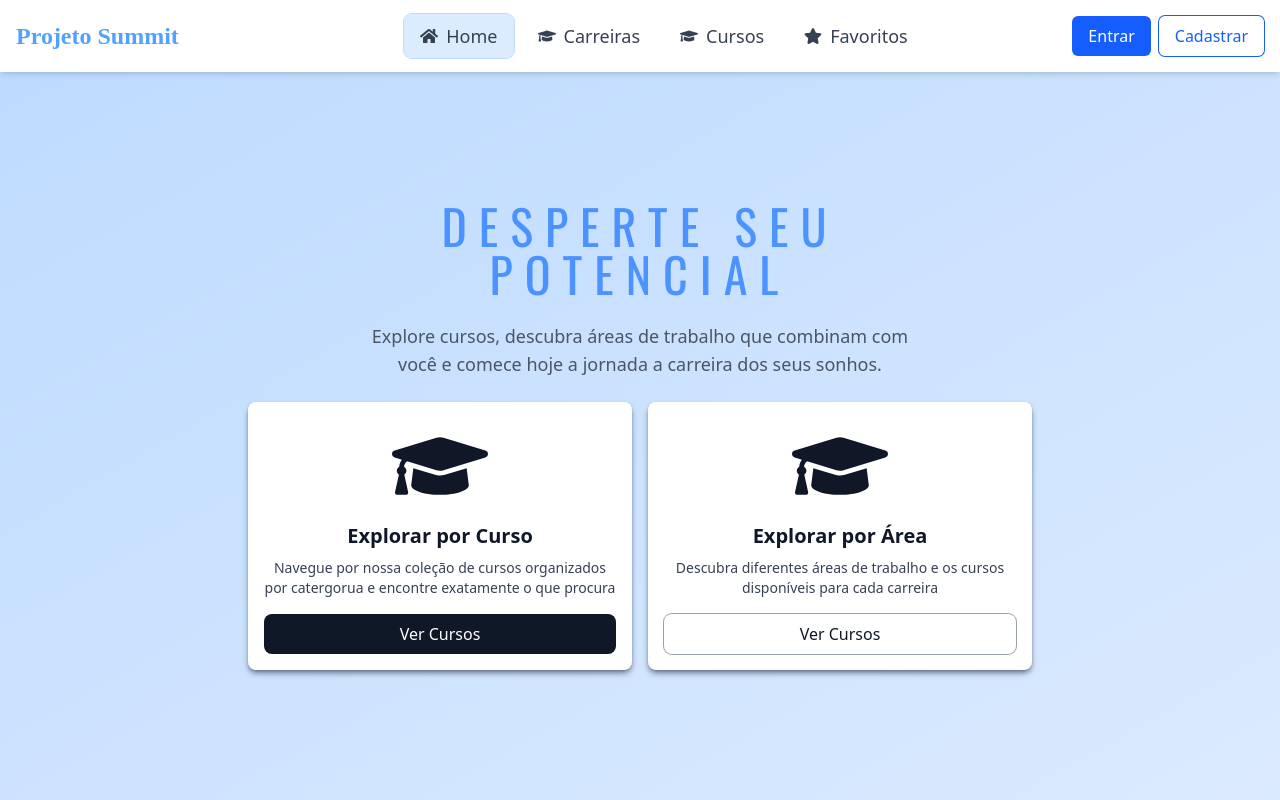
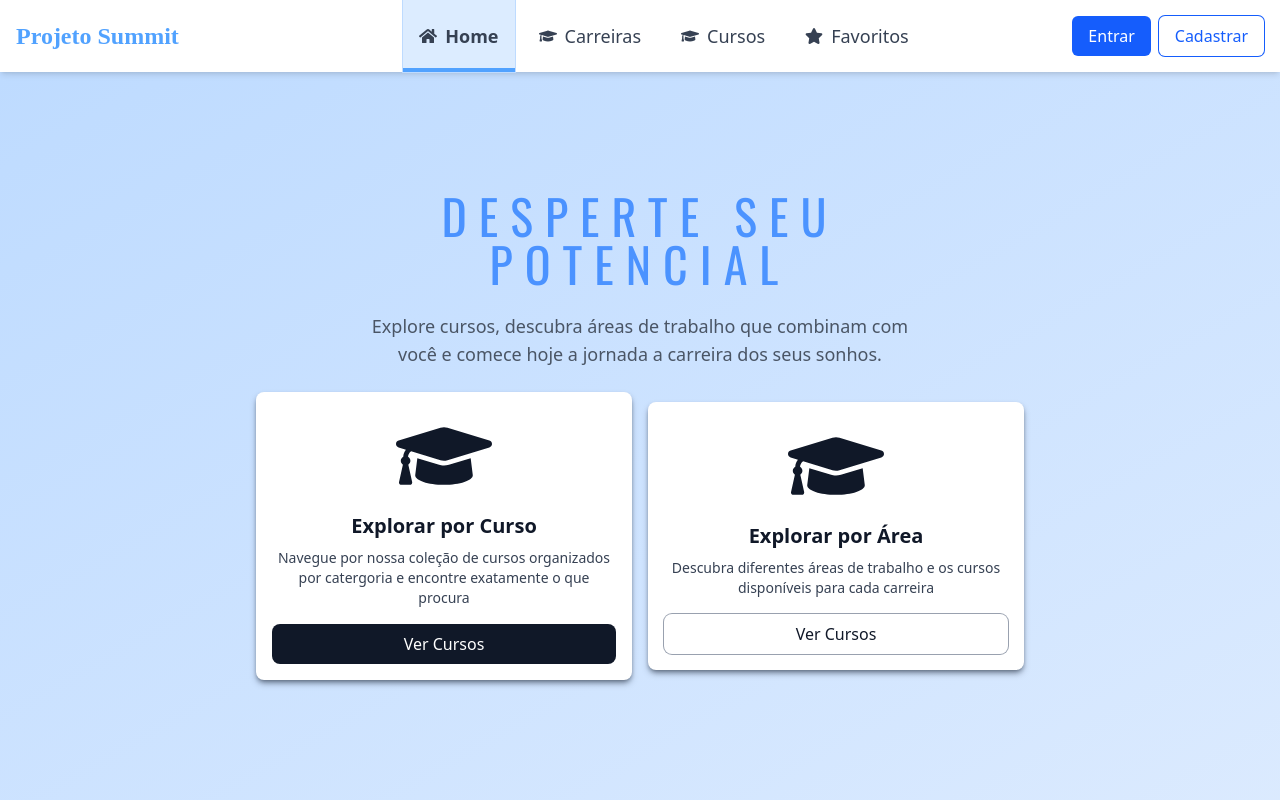
Before and after one commit to ThiagoMotejunas/Summit_Client, a React (Vite) app: page / in a window 1280 px wide. Built offline with nearby package versions, Linux system fonts and the light colour scheme; a web font is replaced by a local one.

Commit message:
Fix: navbar

```diff
--- a/src/components/DesktopNavbar.tsx
+++ b/src/components/DesktopNavbar.tsx
@@ -8,6 +8,7 @@ import { FiLogOut } from 'react-icons/fi';
 
 
 import MenuButtons from '../util/menu';
+import DesktopNavbarButton from './DesktopNavbarButton';
 
 const DesktopNavbar: React.FC = () => {
     const { user, logout } = useAuth();
@@ -39,14 +40,8 @@ const DesktopNavbar: React.FC = () => {
                         {
                             MenuButtons.map((button, index) => (
                                 button.desktop &&
-                                <Link
-                                    key={index}
-                                    to={button.link}
-                                    className={`flex items-center justify-start gap-2 text-gray-700 text-nowrap text-lg px-4 py-2 rounded-lg ${location.pathname === button.link ? 'bg-blue-400/20 ring ring-blue-200' : 'bg-white'} hover:text-white hover:bg-blue-400/80`}
-                                    onClick={closeMenu}>
-                                    {button.icon}
-                                    <span>{button.label}</span>
-                                </Link>
+
+                                <DesktopNavbarButton key={index} link={button.link} icon={button.icon} label={button.label}/>
                             ))
                         }
                     </div>
--- /dev/null
+++ b/src/components/DesktopNavbarButton.tsx
@@ -0,0 +1,39 @@
+import React, { useEffect, useState } from 'react'
+import { Link, useLocation } from 'react-router-dom';
+
+interface NavbarButtonProps {
+    icon: React.ReactNode;
+    label: string;
+    link: string;
+    className?: string;
+}
+
+const DesktopNavbarButton: React.FC<NavbarButtonProps> = ({ link, icon, label, className }) => {
+
+    const [selected, setSelected] = useState<boolean>(false);
+    const location = useLocation();
+
+    useEffect(() => {
+        setSelected(location.pathname === link)
+    }, [location])
+
+    return (
+        <Link
+            to={link}
+            className={`
+                relative flex items-center gap-2 h-full px-4 text-gray-700 text-nowrap text-lg
+                transition duration-300 ease-in-out
+                after:absolute after:bottom-0 after:left-0 after:content-[""] after:h-1 after:w-0 after:bg-blue-400
+                after:transition-[width] after:duration-500 after:ease-out
+                ${selected ?
+                    'font-semibold bg-blue-400/20 ring ring-blue-200 after:w-full' :
+                    'bg-white hover:text-white hover:bg-blue-400/80'
+                }
+            `}>
+            {icon}
+            <span>{label}</span>
+        </Link>
+    )
+}
+
+export default DesktopNavbarButton
--- a/src/components/MobileNavbar.tsx
+++ b/src/components/MobileNavbar.tsx
@@ -1,5 +1,5 @@
 import React from 'react';
-import NavbarButton from './NavbarButton';
+import MobileNavbarButton from './MobileNavbarButton';
 
 
 import MenuButtons from '../util/menu';
@@ -12,7 +12,7 @@ const MobileNavbar: React.FC = () => {
             <nav className='flex justify-around items-center h-full px-[4vw] md:justify-center md:gap-12'>
                 {
                     MenuButtons.map((button, index) => (
-                        <NavbarButton key={index} icon={button.icon} label={button.label} link={button.link} />
+                        <MobileNavbarButton key={index} icon={button.icon} label={button.label} link={button.link} />
                     ))
                 }
             </nav>
--- a/src/components/NavbarButton.tsx
+++ b/src/components/MobileNavbarButton.tsx
@@ -8,7 +8,7 @@ interface NavbarButtonProps {
     className?: string;
 }
 
-const NavbarButton: React.FC<NavbarButtonProps> = ({ link, icon, label, className }) => {
+const MobileNavbarButton: React.FC<NavbarButtonProps> = ({ link, icon, label, className }) => {
 
     const [selected, setSelected] = useState<boolean>(false);
     const location = useLocation();
@@ -36,4 +36,4 @@ const NavbarButton: React.FC<NavbarButtonProps> = ({ link, icon, label, classNam
     )
 }
 
-export default NavbarButton
+export default MobileNavbarButton
--- a/src/pages/HomePage.tsx
+++ b/src/pages/HomePage.tsx
@@ -4,14 +4,14 @@ const HomePage = () => {
 
     return (
         <div className='flex justify-center h-full px-6 bg-gradient-to-br from-blue-200 to-blue-100'>
-            <div className='flex flex-col justify-center items-center h-full'>
+            <div className='flex flex-col justify-center items-center max-w-lg h-full md:max-w-3xl'>
                 <h1 className='text-4xl text-center text-blue-500/80 font-medium tracking-[8px] md:text-5xl md:font-normal md:max-w-xl md:tracking-[12px]' style={{ fontFamily: 'Oswald, sans-serif' }}>DESPERTE SEU POTENCIAL</h1>
                 <p className='text-center text-gray-600 font-normal mt-2 md:max-w-xl md:mt-6 md:text-lg'>Explore cursos, descubra áreas de trabalho que combinam com você e comece hoje a jornada a carreira dos seus sonhos.</p>
                 <div className='grid grid-cols-1 md:grid-cols-2 gap-4 mt-4 place-items-center max-w-5xl md:mx-auto md:mt-6'>
                     <div className='flex flex-col justify-center items-center gap-2 max-w-sm bg-white p-4 shadow shadow-md shadow-gray-700/60 rounded-lg text-center'>
                         <FaGraduationCap className='text-8xl text-gray-900' />
                         <h2 className='text-xl font-bold text-gray-900'>Explorar por Curso</h2>
-                        <p className='text-gray-700 text-sm'>Navegue por nossa coleção de cursos organizados por catergorua e encontre exatamente o que procura</p>
+                        <p className='text-gray-700 text-sm'>Navegue por nossa coleção de cursos organizados por catergoria e encontre exatamente o que procura</p>
                         <button className='bg-gray-900 w-full py-2 rounded-lg text-white mt-2'>
                             Ver Cursos
                         </button>
--- a/src/pages/NotFound.tsx
+++ b/src/pages/NotFound.tsx
@@ -5,7 +5,7 @@ import { Link } from 'react-router-dom'
 
 const NotFound: React.FC = () => {
     return (
-        <div className='flex items-center justify-center px-6 h-screen bg-gradient-to-br from-blue-200 to-blue-100'>
+        <div className='flex items-center justify-center px-6 min-h-full bg-gradient-to-br from-blue-200 to-blue-100'>
             <div className='flex flex-col items-center max-w-lg'>
                 <h1 className='text-8xl text-blue-400 font-bold'>404</h1>
                 <p className='text-lg text-gray-600 font-semibold text-center mt-6'>Parece que você não encontrou o que está procurando, mas tudo bem, você pode encontrar os cursos ou carreiras por aqui!</p>
```
